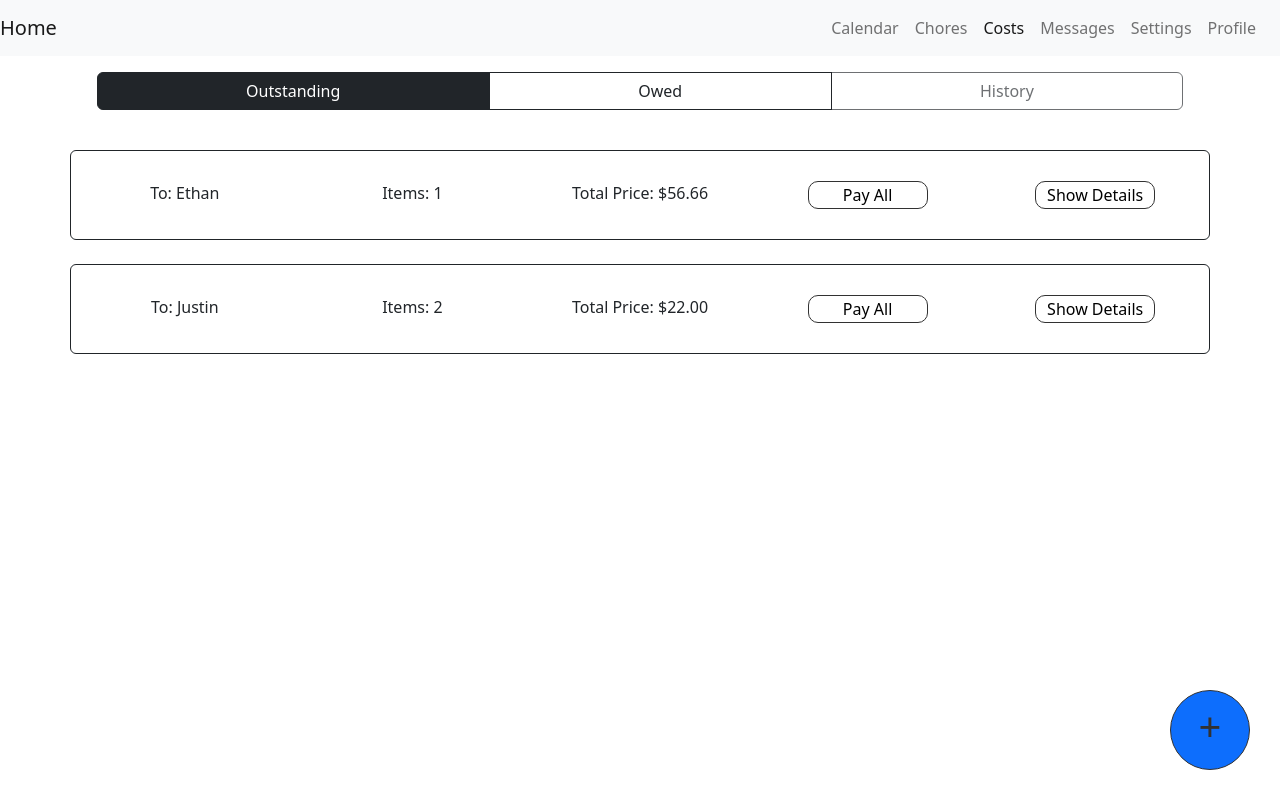
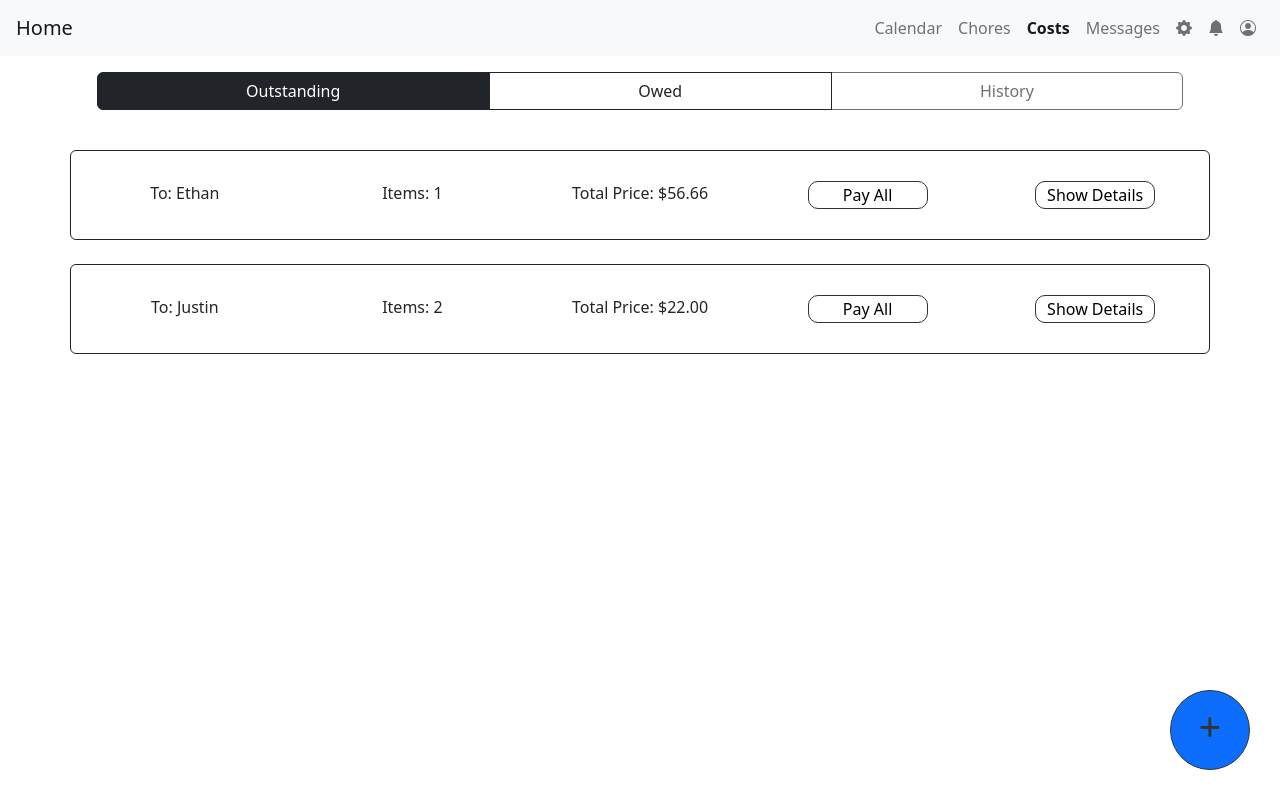
Before and after one commit to justinprez/goodhousemate, a website: page tabs/cost.html in a window 1280 px wide. Drawn offline with nearby package versions, Linux system fonts and the light colour scheme.

Commit message:
Navbar changes

```diff
--- a/tabs/cost.html
+++ b/tabs/cost.html
@@ -13,10 +13,11 @@
     <!-- <script src="https://ajax.googleapis.com/ajax/libs/jquery/3.6.0/jquery.min.js"></script> -->
     <!-- <script src="../bootstrap-5.2.2-dist/js/bootstrap.min.js"></script> -->
     <script src="../jquery.js"></script>
+    <link rel="stylesheet" href="https://cdn.jsdelivr.net/npm/bootstrap-icons@1.10.2/font/bootstrap-icons.css">
   </head>
   <body>
     <nav class="navbar navbar-expand-lg navbar-light bg-light">
-      <a class="navbar-brand" href="../index.html">Home</a>
+      <a class="navbar-brand px-3" href="../index.html">Home</a>
       <button
         class="navbar-toggler"
         type="button"
@@ -35,10 +36,11 @@
         <div class="navbar-nav">
           <a class="nav-item nav-link" href="./calendar.html">Calendar</a>
           <a class="nav-item nav-link" href="./chores.html">Chores</a>
-          <a class="nav-item nav-link active" href="./cost.html">Costs</a>
+          <a class="nav-item nav-link active fw-bold" href="./cost.html">Costs</a>
           <a class="nav-item nav-link" href="./messages.html">Messages</a>
-          <a class="nav-item nav-link" href="#">Settings</a>
-          <a class="nav-item nav-link" href="#">Profile</a>
+          <a class="nav-item nav-link" href="#"><i class="bi bi-gear-fill"></i></a>
+          <a class="nav-item nav-link" href="#"><i class="bi bi-bell-fill"></i></a>
+          <a class="nav-item nav-link" href="#"><i class="bi bi-person-circle"></i></a>
         </div>
       </div>
     </nav>
```
Also changed, not shown: index.html (+5 -3 lines), tabs/calendar.html (+5 -5 lines), tabs/chores.html (+4 -3 lines), tabs/messages.html (+5 -5 lines).
